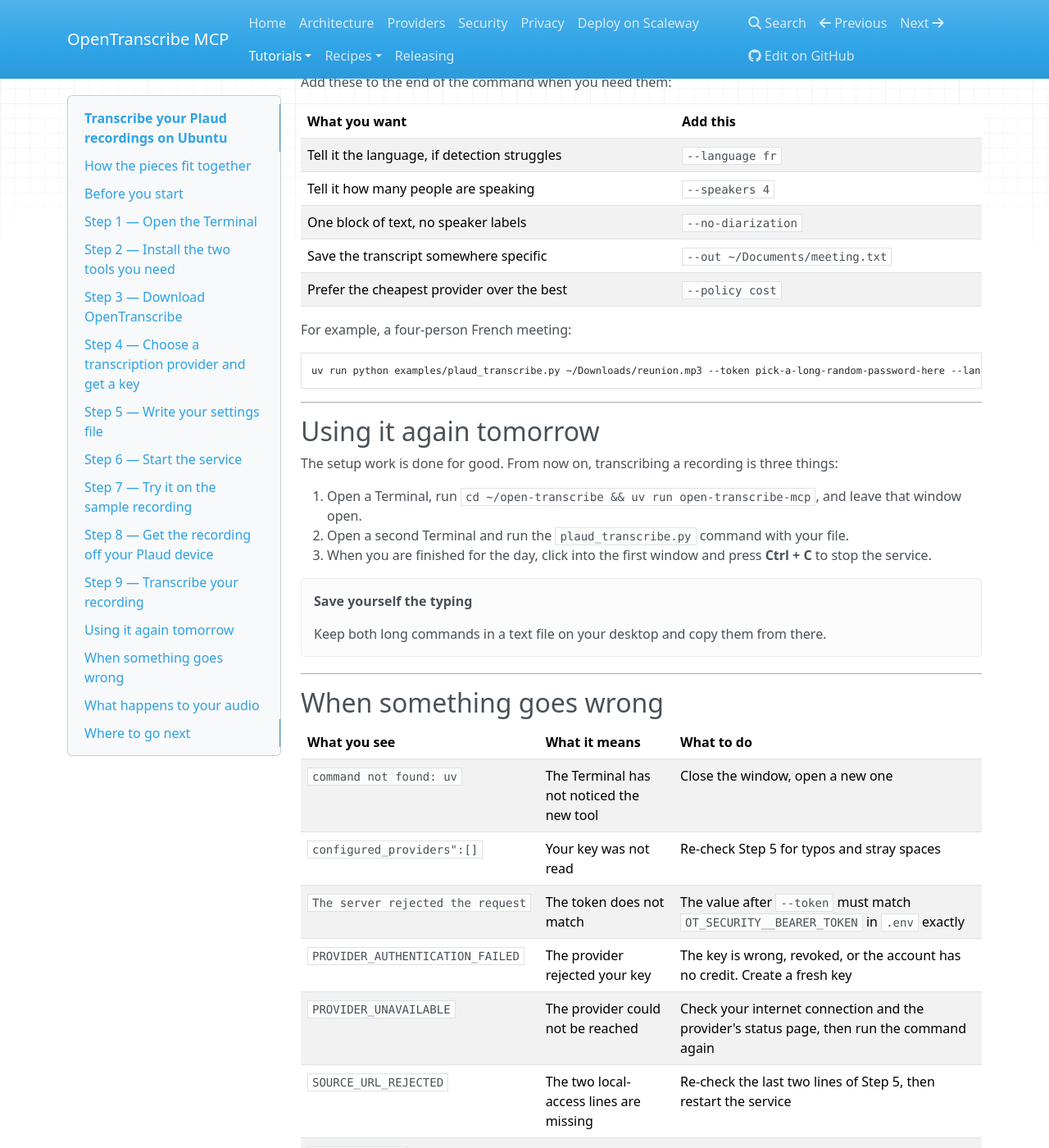
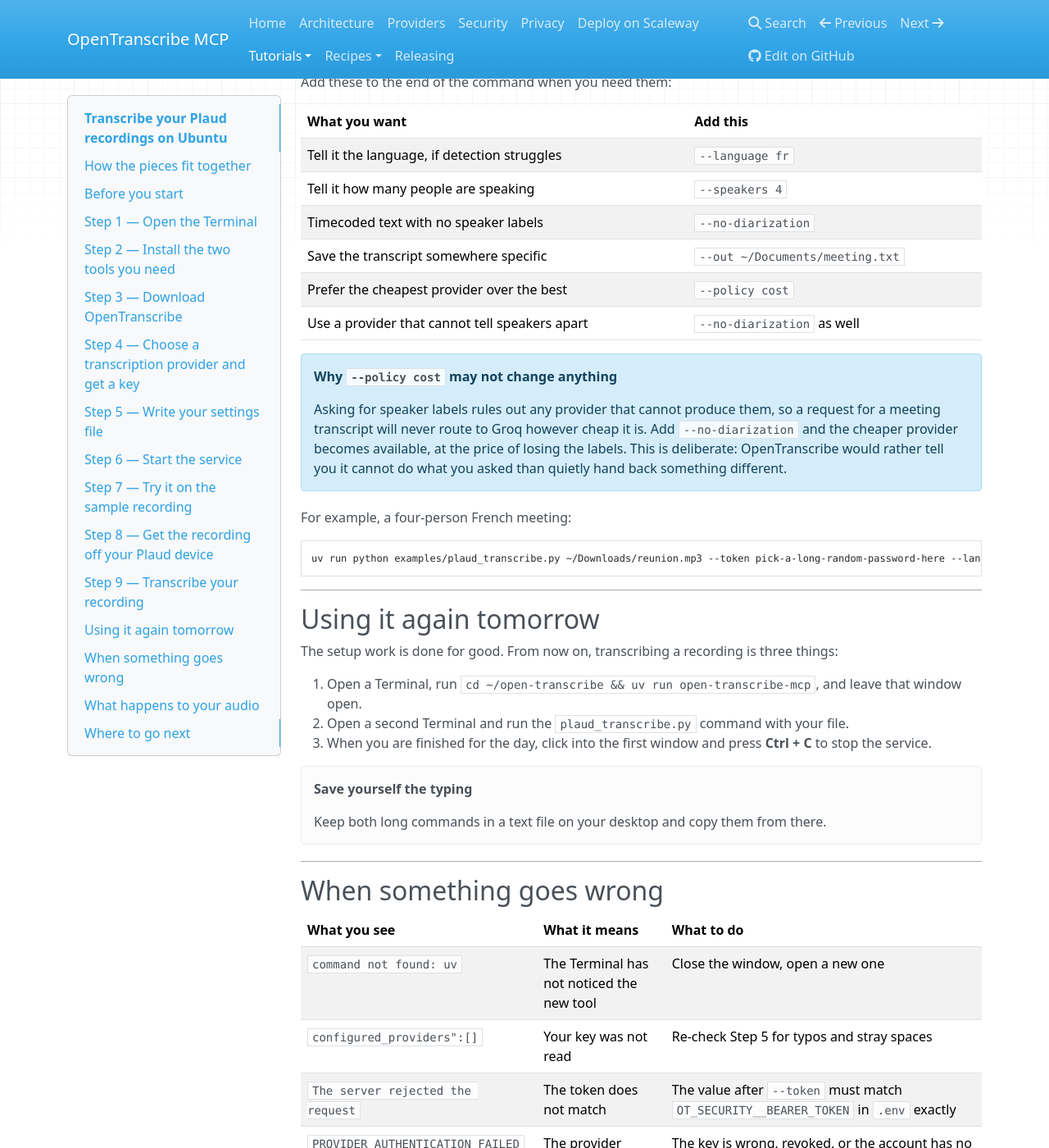
Before and after one commit to fbossiere/open-transcribe-mcp, an MkDocs documentation site: the page built from docs/tutorials/plaud-ubuntu.md, in a window 1280 px wide and 1400 px high, scrolled down 6796 px. Shown: the whole window at 82% size. Built offline with MkDocs 1.6.1, drawn with Linux system fonts in a browser that asks for light colours; nearby versions of some CDN libraries; some of the changed text lies outside the part shown.

Commit message:
docs(tutorial): stop demanding a style Groq cannot produce
Merging #24 changed what a stated capability means: it is now a
requirement, and no model that cannot honour it is selected. The tutorial
predates that, and `examples/plaud_transcribe.py` stated all three
capabilities on every request -- including `transcript_style: clean`,
which Groq Whisper does not offer at all.

So the tutorial's own advice was broken. It presents Groq as the cheap
option and promises that changing `OT_DEFAULT_PROVIDER` leaves your
commands untouched, but a reader who switched would have got
`UNSUPPORTED_CAPABILITY` on every request, `--no-diarization` included,
because the pinned style excluded Groq before diarization was even
considered. Verified against a Groq-only server: the old request shape
fails to route, the new one reaches the provider.

Leave the style unset. The script renders speaker labels and segment
timestamps, so it still asks for those two, and every provider offers
segment timestamps. Diarization stays a real requirement: it is what the
tutorial promises, and `false` excludes nobody.

Correct the three places the tutorial now got wrong -- the "cheapest
provider" row, which cannot reach Groq while labels are required; the
"change provider" claim, which needed the Groq exception spelled out; and
a missing `UNSUPPORTED_CAPABILITY` row. Also describe `--no-diarization`
as timecoded text rather than one block, which is what it returns.

Co-Authored-By: Claude Opus 5 (1M context) <noreply@anthropic.com>

```diff
--- a/docs/tutorials/plaud-ubuntu.md
+++ b/docs/tutorials/plaud-ubuntu.md
@@ -342,9 +342,17 @@ Add these to the end of the command when you need them:
 |---|---|
 | Tell it the language, if detection struggles | `--language fr` |
 | Tell it how many people are speaking | `--speakers 4` |
-| One block of text, no speaker labels | `--no-diarization` |
+| Timecoded text with no speaker labels | `--no-diarization` |
 | Save the transcript somewhere specific | `--out ~/Documents/meeting.txt` |
 | Prefer the cheapest provider over the best | `--policy cost` |
+| Use a provider that cannot tell speakers apart | `--no-diarization` as well |
+
+!!! note "Why `--policy cost` may not change anything"
+    Asking for speaker labels rules out any provider that cannot produce them, so a
+    request for a meeting transcript will never route to Groq however cheap it is.
+    Add `--no-diarization` and the cheaper provider becomes available, at the price of
+    losing the labels. This is deliberate: OpenTranscribe would rather tell you it
+    cannot do what you asked than quietly hand back something different.
 
 For example, a four-person French meeting:
 
@@ -379,6 +387,7 @@ things:
 | `The server rejected the request` | The token does not match | The value after `--token` must match `OT_SECURITY__BEARER_TOKEN` in `.env` exactly |
 | `PROVIDER_AUTHENTICATION_FAILED` | The provider rejected your key | The key is wrong, revoked, or the account has no credit. Create a fresh key |
 | `PROVIDER_UNAVAILABLE` | The provider could not be reached | Check your internet connection and the provider's status page, then run the command again |
+| `UNSUPPORTED_CAPABILITY` | No configured provider can do what you asked | Usually speaker labels on a provider that has none. Add `--no-diarization`, or configure a provider that supports them |
 | `SOURCE_URL_REJECTED` | The two local-access lines are missing | Re-check the last two lines of Step 5, then restart the service |
 | `INVALID_AUDIO` | The file is not audio, or it is damaged | Play it first. Re-export it from Plaud |
 | `SOURCE_TOO_LARGE` | Longer than the built-in limit | Add `OT_MAX_AUDIO_SIZE_MB=1000` to `.env` and restart, or split the recording |
@@ -410,8 +419,10 @@ Worth knowing, and worth being able to explain to the people you record:
 ## Where to go next
 
 - **Change provider.** Edit `OT_DEFAULT_PROVIDER` in `.env` after adding that
-  provider's key, and restart. Your commands do not change — that is the point of
-  OpenTranscribe.
+  provider's key, and restart. Your commands stay the same — that is the point of
+  OpenTranscribe. The one exception is a provider that cannot tell speakers apart:
+  on Groq the command needs `--no-diarization`, and without it you get
+  `UNSUPPORTED_CAPABILITY` rather than a transcript missing the labels you asked for.
 - **Connect it to an AI assistant.** OpenTranscribe speaks MCP, so an assistant
   that supports MCP can call it directly and work with your transcripts in
   conversation. See the project README.
```
Also changed, not shown: 2 other files.
